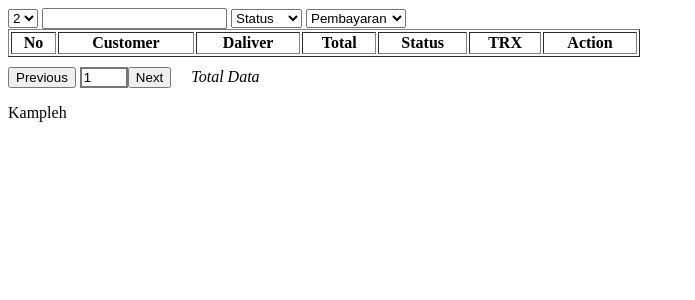
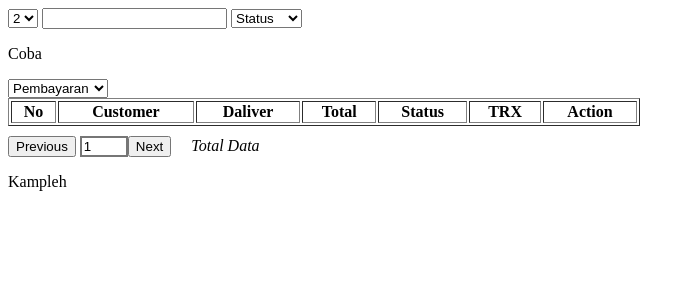
Before and after one commit to agussetiadi/TableData_v2, a PHP site: page /gonam/ in a window 1280 px wide. Shown: the top 300 px of the page, without its empty margins (0-695 px from the left). Run offline with PHP 8.4, Linux system fonts and the light colour scheme; lists and menus that the app fills with data are empty.

Commit message:
Ada Kampleh Lagi

```diff
--- a/index.php
+++ b/index.php
@@ -30,7 +30,7 @@
 	<option value="Pending">Pending</option>
 	<option value="Done">Done</option>
 </select>
-
+<p>Coba</p>
 <select class="form-control custom-select" id="paid_off" style="margin: 0">
 	<option value="all">Pembayaran</option>
 	<option value="L">Lunas</option>
```
